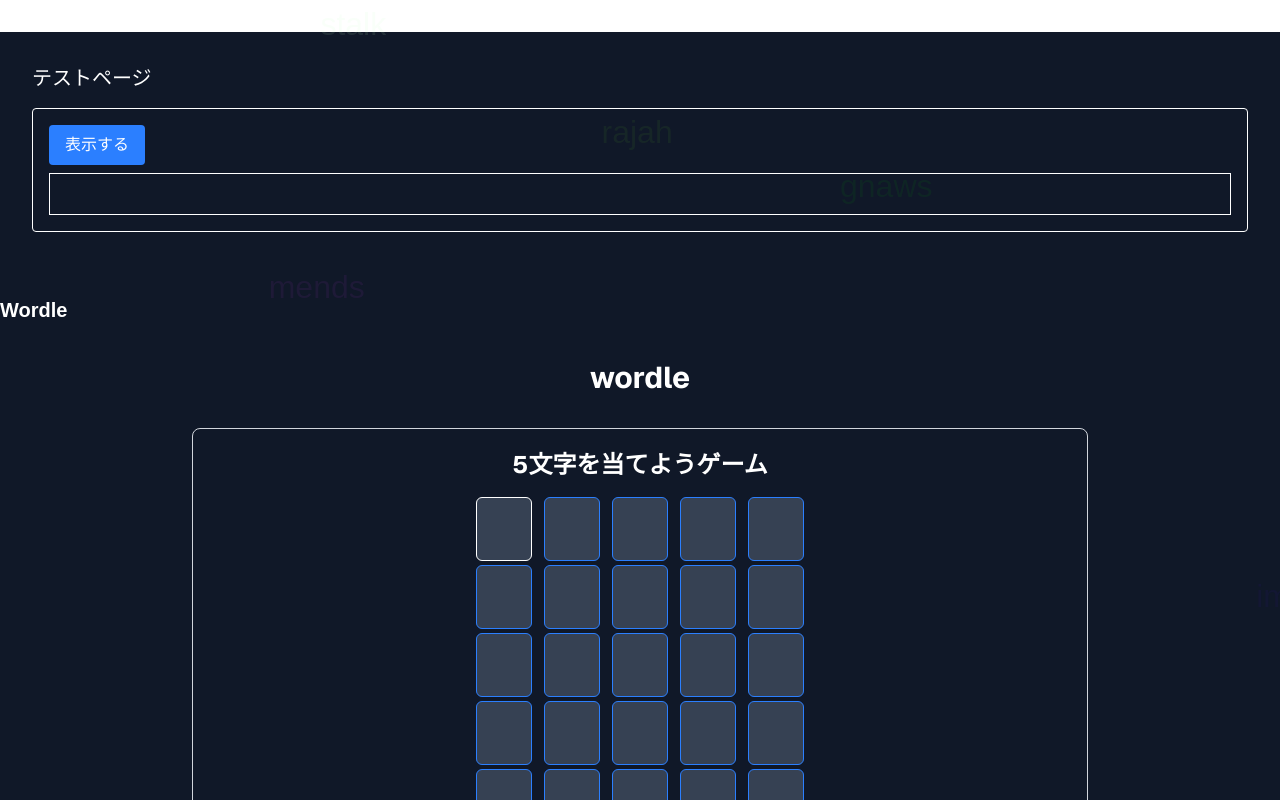
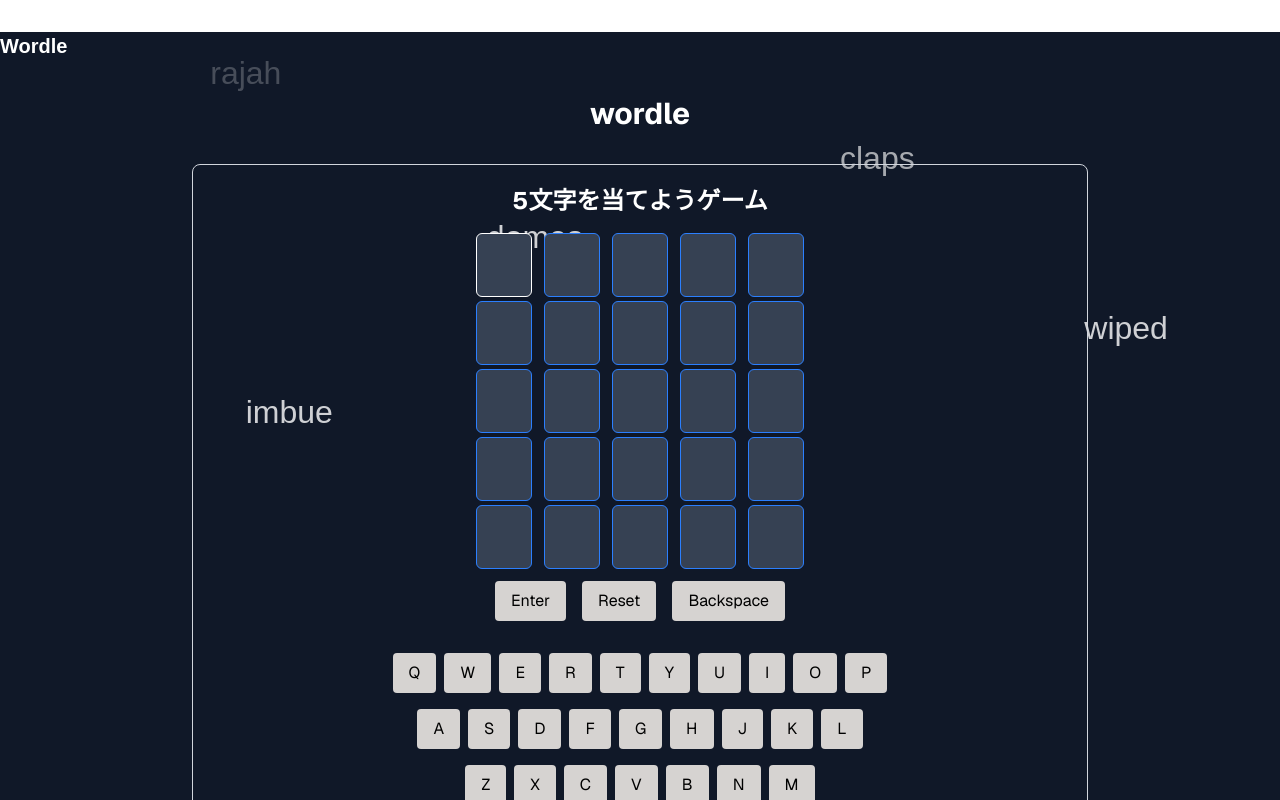
Before and after one commit to taminororo/wordle, a Next.js app: page / in a window 1280 px wide. Shown: the top 800 px of the page. Built offline with nearby package versions, Linux system fonts and the light colour scheme.

Commit message:
[fix]アニメーションが途中から流れなくなるバグを修正

```diff
--- a/src/app/globals.css
+++ b/src/app/globals.css
@@ -203,7 +203,7 @@
 
 @keyframes wordCascade {
   0% {
-    transform: translateY(-50px) translateX(var(--random-x, 0)); /* 上から開始、横位置もランダム */
+    transform: translateY(0px) translateX(var(--random-x, 0)); /* 上から開始、横位置もランダム */
     opacity: 0;
   }
   20% {
@@ -223,7 +223,7 @@
   top: 0;
   left: 0;
   font-size: 2rem; /* 大きめのフォントサイズ */
-  color: rgba(255, 255, 255, 0.1); /* 薄い色で背景感を出す */
+  color: rgba(255, 255, 255, 1.0); /* 薄い色で背景感を出す */
   pointer-events: none; /* クリックなどのイベントを透過させる */
   z-index: -1; /* 他のUI要素の下に配置 */
 
--- a/src/app/page.tsx
+++ b/src/app/page.tsx
@@ -1,6 +1,6 @@
 'use client'; // クライアントサイドでの実行を明示
 
-import TestButton from '../components/TestButton'; // TestButtonはもし不要なら削除してもOKです
+// import TestButton from '../components/TestButton'; // TestButtonはもし不要なら削除してもOKです
 import DynamicTextButtons from '../components/DynamicTextButtons';
 import BackgroundCascade from '../components/BackgroundCasacde'; // ★ここを追加: 背景コンポーネントをインポート
 
@@ -20,12 +20,12 @@
       {/* z-10 は背景の上に表示されることを保証します。 */}
       <div className="container mx-auto mt-8 relative z-10">
         {/* テストセクション (もし不要であれば、このセクション全体を削除できます) */}
-        <section className="mb-8">
+        {/* <section className="mb-8">
           <main className="p-8">
             <h1 className="text-xl mb-4">テストページ</h1>
             <TestButton label="おはよう" />
           </main>
-        </section>
+        </section> */}
 
         {/* Wordleセクション */}
         <section className="mb-8">
--- a/src/components/BackgroundCasacde.tsx
+++ b/src/components/BackgroundCasacde.tsx
@@ -20,23 +20,27 @@
 export default function BackgroundCascade() {
   // コンポーネント内部でHooksを宣言
   const [cascadingWords, setCascadingWords] = useState<CascadingWordData[]>([]);
-  const nextCascadeWordId = useRef(0);
+  const nextCascadeWordId = useRef(0); // IDの初期値を1000に設定（適宜変更可能）
 
   // 単語を生成してリストに追加する関数
   const addCascadingWord = () => {
+    console.log('addCascadingWord called');
     // 5文字の単語のみを選択する場合
     const fiveLetterWords = WORD_LIST.filter(word => word.length === NUMBER_OF_LETTERS_PER_GUESS);
     if (fiveLetterWords.length === 0) return;
 
     const randomWord = fiveLetterWords[Math.floor(Math.random() * fiveLetterWords.length)];
-    const duration = Math.random() * 5 + 5; // 5秒から10秒の間でランダム
-    const delay = Math.random() * 2; // 0秒から2秒の間でランダムな遅延
+    //const duration = Math.random() * 5 + 5; // 5秒から10秒の間でランダム
+    const duration = 10; // 3秒から5秒の間でランダム
+    const delay = Math.random() * 0; // 0秒から2秒の間でランダムな遅延
     const startX = Math.random() * 100; // 0%から100%の間でランダムな横開始位置
+    // ★修正点1: 現在の単語のIDをローカル変数に保存
+    const currentWordId = nextCascadeWordId.current++;
 
     setCascadingWords(prev => [
       ...prev,
       {
-        id: nextCascadeWordId.current++,
+        id: currentWordId, // ★修正点2: 保存したIDを使用
         word: randomWord,
         duration: duration,
         delay: delay,
@@ -44,17 +48,17 @@
       },
     ]);
 
-    // アニメーション完了後にリストから削除する（メモリリーク防止）
-    // setTimeout の第二引数に delay を含めることで、アニメーション開始からの総時間を計算
+    // アニメーション完了後にリストから削除する
     setTimeout(() => {
-      setCascadingWords(prev => prev.filter(w => w.id !== nextCascadeWordId.current - 1));
-    }, (duration + delay) * 1000); // 秒をミリ秒に変換
+      // ★修正点3: 保存したIDを使用
+      setCascadingWords(prev => prev.filter(w => w.id !== currentWordId));
+    }, (duration + delay) * 1000 + 500); // 0.5秒のマージンを追加（必要に応じて調整）
   };
 
   // コンポーネントマウント時に定期的に単語を生成
   useEffect(() => {
-    // 初期単語をいくつか表示したい場合は、ここで何度か addCascadingWord() を呼び出す
-    // for (let i = 0; i < 5; i++) {
+    // //初期単語をいくつか表示したい場合は、ここで何度か addCascadingWord() を呼び出す
+    // for (let i = 0; i < 10; i++) {
     //   addCascadingWord(); // 初期表示数を調整
     // }
 
@@ -62,20 +66,21 @@
     return () => clearInterval(interval); // コンポーネントがアンマウントされたときにタイマーをクリーンアップ
   }, []); // 空の依存配列なので、初回マウント時のみ実行
 
+  // BackgroundCascade.tsx (修正案)
+
 return (
-    // 絶対配置で画面全体を覆い、他のコンテンツの背後に来るようにする
-    <div className="absolute inset-0 overflow-hidden pointer-events-none z-0">
+  // 'overflow-hidden' を削除
+  <div className="absolute inset-0 pointer-events-none z-0">
     {cascadingWords.map(wordData => (
       <div
         key={wordData.id}
-          className="cascading-word" // global.cssで定義したスタイルが適用される
+        className="cascading-word"
         style={{
           left: wordData.x,
           animationDuration: `${wordData.duration}s`,
           animationDelay: `${wordData.delay}s`,
           // 必要に応じて、色をさらにランダム化したり、特定のCSS変数を設定したりできます
-            // 例:
-            color: `rgba(${Math.floor(Math.random()*255)}, ${Math.floor(Math.random()*255)}, ${Math.floor(Math.random()*255)}, 0.1)`,
+          // color: `rgba(${Math.floor(Math.random()*255)}, ${Math.floor(Math.random()*255)}, ${Math.floor(Math.random()*255)}, 0.7)`,
         }}
       >
         {wordData.word}
```
Lines whose indentation alone changed are shown as unchanged.
